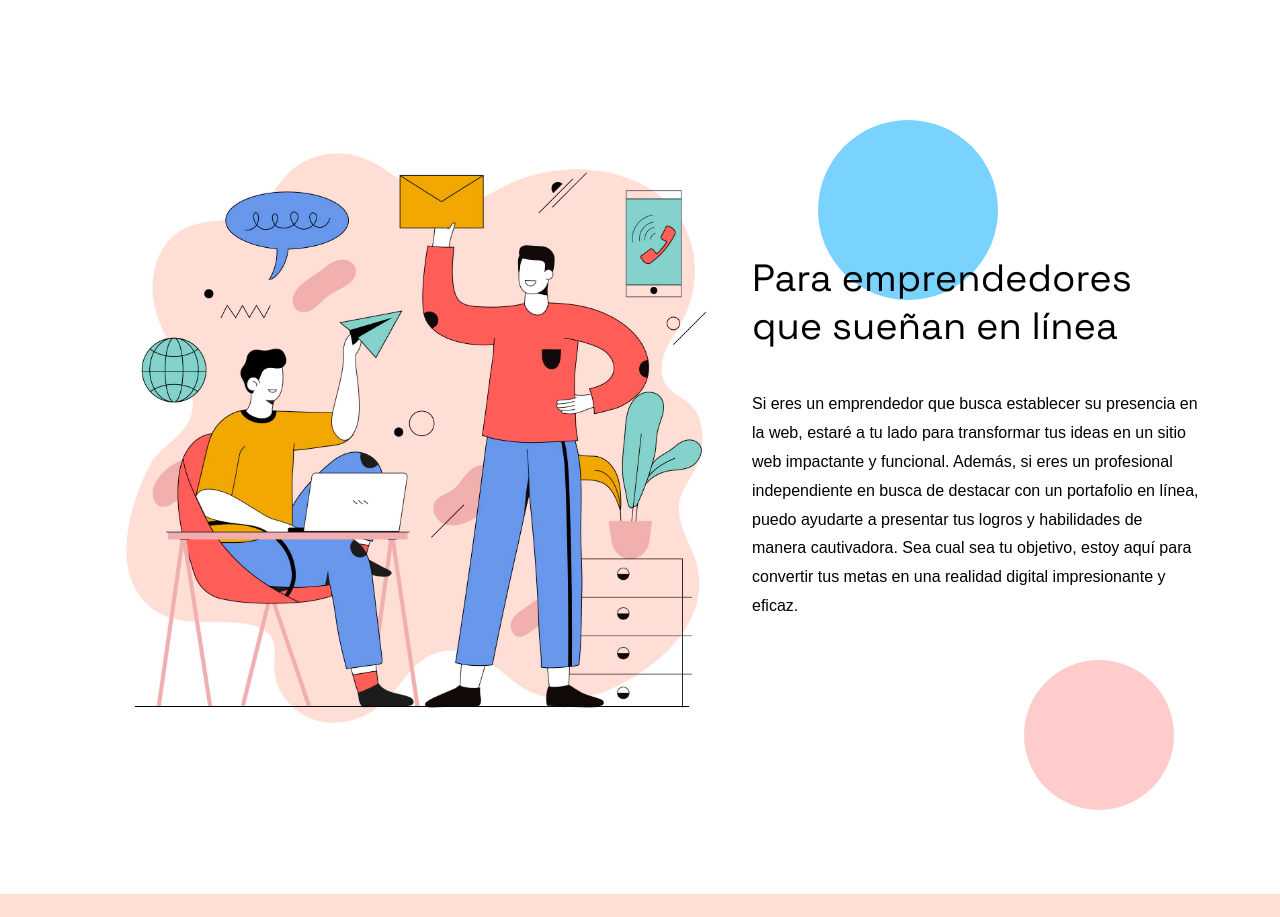
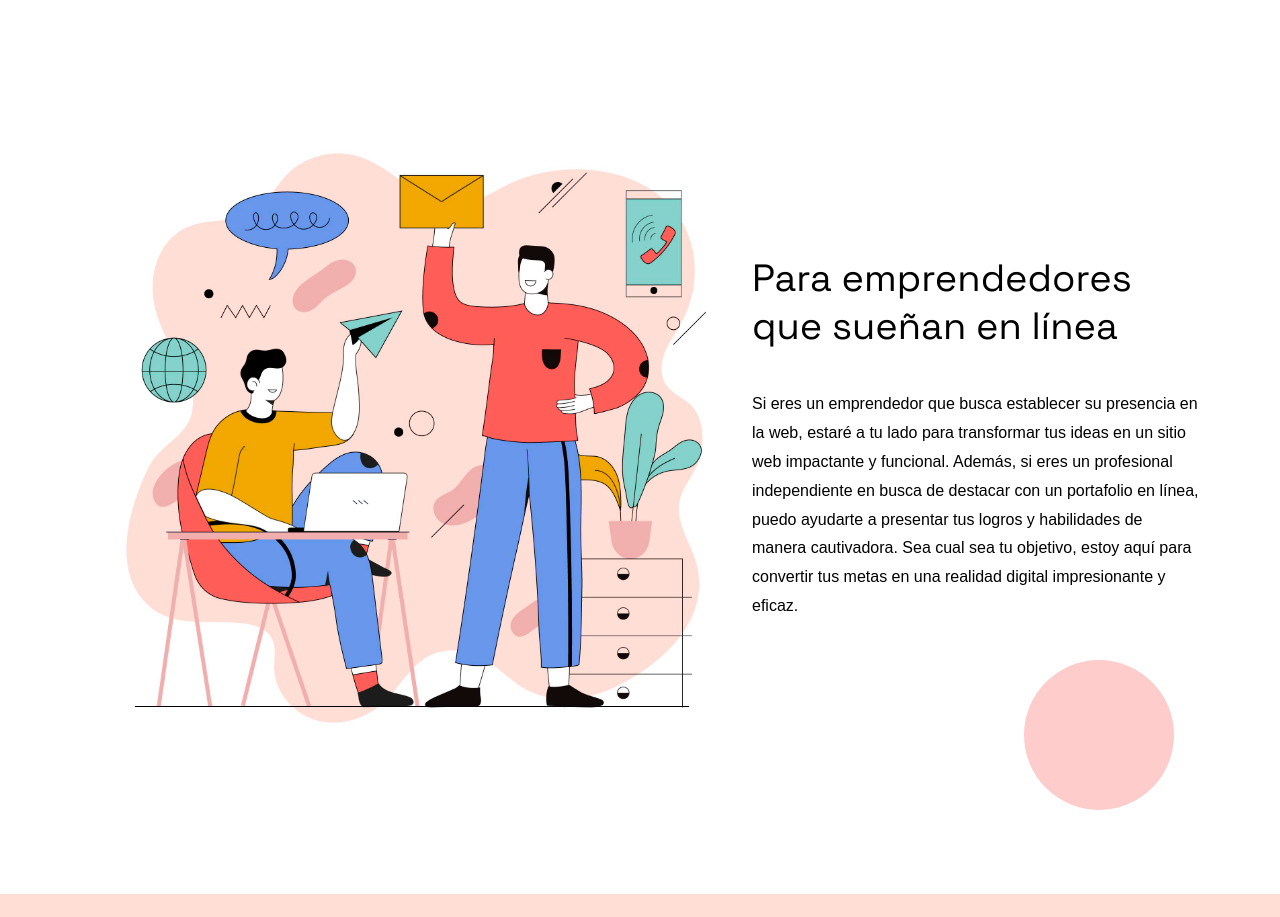
Before and after one commit to Angel069/angel-brand-website, a plain HTML site: page public/index.html in a window 1280 px wide. Shown: the part 3080-3997 px from the top of the page. Drawn offline with nearby package versions, Linux system fonts and the light colour scheme; some packages are replaced by stand-ins of ours; a script that the page names is missing; a web font is replaced by a local one.

Commit message:
remove figure 5

```diff
--- a/public/index.html
+++ b/public/index.html
@@ -113,7 +113,6 @@
         </section>
 
         <section class="section-dream" data-aos="fade-in" data-aos-duration="2000">
-            <div class="figura5 lax lax_preset_spin:768:360" data-aos="fade-in" data-aos-duration="3000"></div>
             <div class="figura6 lax lax_preset_spin:768:360" data-aos="fade-in" data-aos-duration="3000"></div>
             <img src="resources/emprendedoresVector.jpg" alt="">
             <div>
```
